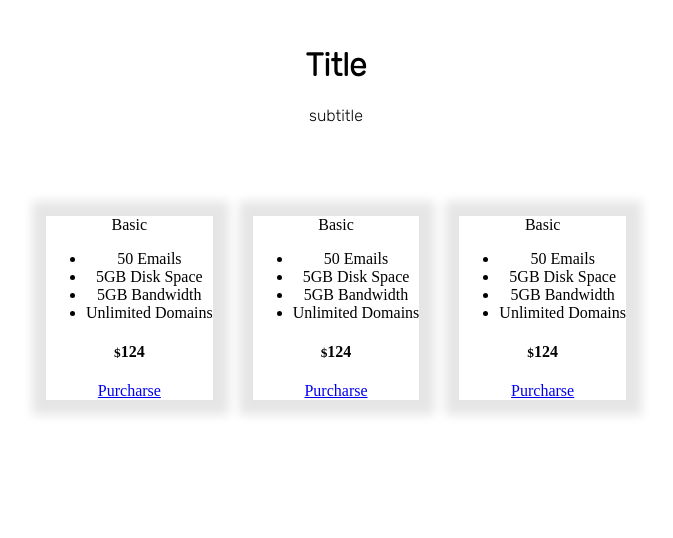
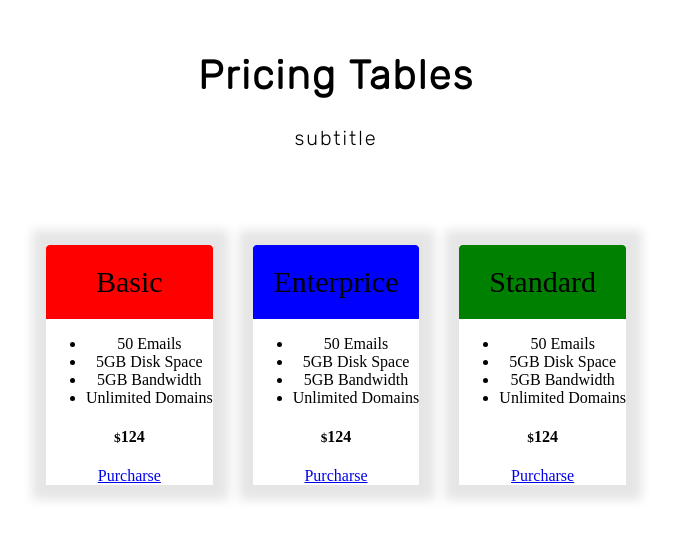
Before and after one commit to MaxiCorrea/react-pricing-tables, a React (Create React App) app: page / in a window 1280 px wide. Shown: the top 538 px of the page, without its empty margins (304-977 px from the left). Built offline with nearby package versions, Linux system fonts and the light colour scheme.

Commit message:
Dinamic Table Header Colors

```diff
--- a/src/components/Header/Header.styles.ts
+++ b/src/components/Header/Header.styles.ts
@@ -1,9 +1,19 @@
 import { createUseStyles } from "react-jss";
 
 export const useHeaderStyles = createUseStyles({
-  root: {
-    fontFamily:"Rubik",
+  header : {
     textAlign : "center",
     padding : "25px",
   },
+  title: {
+    fontFamily:"Rubik",
+    fontSize : "40px",
+    letterSpacing : "2px",
+  },
+  subtitle : {
+    fontFamily:"Rubik",
+    fontSize : "20px",
+    letterSpacing : "2px",
+    textAlign : "center",
+  }
 });
--- a/src/components/Header/Header.tsx
+++ b/src/components/Header/Header.tsx
@@ -9,9 +9,9 @@ interface HeaderProps {
 export const Header: React.FC<HeaderProps> = (props) => {
   const classes = useHeaderStyles();
   return (
-    <header className={classes.root}>
-      <h1>{props.title}</h1>
-      <p>{props.subtitle}</p>
+    <header className={classes.header}>
+      <h1 className={classes.title}>{props.title}</h1>
+      <p className={classes.subtitle}>{props.subtitle}</p>
     </header>
   );
 };
--- a/src/components/Table/Table.styles.ts
+++ b/src/components/Table/Table.styles.ts
@@ -5,5 +5,9 @@ export const useTableStyles = createUseStyles({
     textAlign : "center",
     margin : "20px",
     boxShadow : "1px 0 10px 15px rgba(0,0,0,.1)",
+    transition : "transform 1.6s",
+    '&:hover': {
+      transform : "scale(1.1)",
+    }
   },
 });
--- a/src/components/TableHeader/TableHeader.styles.ts
+++ b/src/components/TableHeader/TableHeader.styles.ts
@@ -1,5 +1,25 @@
 import { createUseStyles } from "react-jss";
 
-const useTableHeaderStyles = createUseStyles({
-  root: {},
+export const useTableHeaderStyles = createUseStyles({
+  basic: {
+    fontSize : "30px",
+    padding : "20px",
+    borderTopLeftRadius : "4px",
+    borderTopRightRadius : "4px",
+    backgroundColor : "red"
+  },
+  enterprice : {
+    fontSize : "30px",
+    padding : "20px",
+    borderTopLeftRadius : "4px",
+    borderTopRightRadius : "4px",
+    backgroundColor : "blue"
+  },
+  standard : {
+    fontSize : "30px",
+    padding : "20px",
+    borderTopLeftRadius : "4px",
+    borderTopRightRadius : "4px",
+    backgroundColor : "green"
+  },
 });
--- a/src/components/TableHeader/TableHeader.tsx
+++ b/src/components/TableHeader/TableHeader.tsx
@@ -1,9 +1,26 @@
 import * as React from "react";
+import { useTableHeaderStyles } from "./TableHeader.styles";
+
+type colorType = "basic" | "enterprice" | "standard";
 
 interface TableHeaderProps {
   title: string;
+  color: colorType;
 }
 
 export const TableHeader: React.FC<TableHeaderProps> = (props) => {
-  return <div>{props.title}</div>;
+  const classes = useTableHeaderStyles();
+  return (
+    <div
+      className={
+        props.color === "basic"
+          ? classes.basic
+          : props.color === "enterprice"
+          ? classes.enterprice
+          : classes.standard
+      }
+    >
+      {props.title}
+    </div>
+  );
 };
--- a/src/pages/PricingPage/PricingPage.tsx
+++ b/src/pages/PricingPage/PricingPage.tsx
@@ -12,11 +12,11 @@ import { TableWrap } from "../../components/TableWrap/TableWrap";
 export const PricingPage: React.FC = () => {
   return (
     <>
-      <Header title={"Title"} subtitle={"subtitle"} />
+      <Header title={"Pricing Tables"} subtitle={"subtitle"} />
       <TableSection>
         <TableWrap>
           <Table>
-            <TableHeader title={"Basic"} />
+            <TableHeader title={"Basic"} color={"basic"}/>
             <TableItems>
               <TableItem text={"50 Emails"} />
               <TableItem text={"5GB Disk Space"} />
@@ -28,7 +28,7 @@ export const PricingPage: React.FC = () => {
           </Table>
 
           <Table>
-            <TableHeader title={"Basic"} />
+            <TableHeader title={"Enterprice"} color={"enterprice"}/>
             <TableItems>
               <TableItem text={"50 Emails"} />
               <TableItem text={"5GB Disk Space"} />
@@ -40,7 +40,7 @@ export const PricingPage: React.FC = () => {
           </Table>
 
           <Table>
-            <TableHeader title={"Basic"} />
+            <TableHeader title={"Standard"} color={"standard"}/>
             <TableItems>
               <TableItem text={"50 Emails"} />
               <TableItem text={"5GB Disk Space"} />
```
